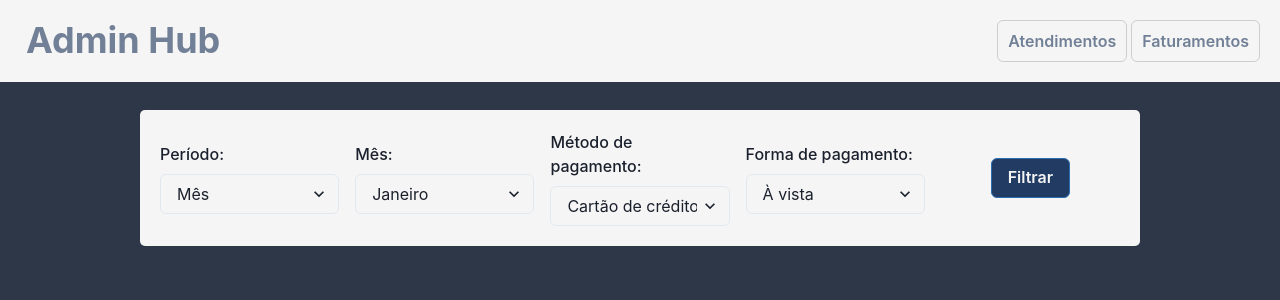
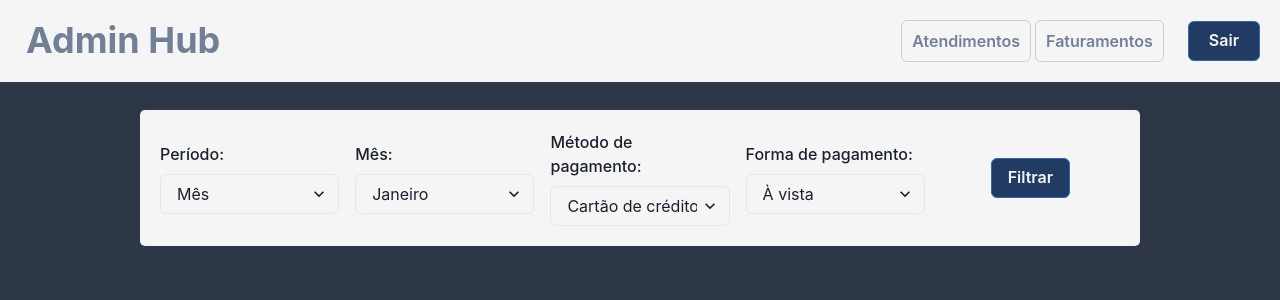
Before and after one commit to eliforte/admin-hub, a React (Create React App) app: page /home/faturamentos in a window 1280 px wide. Shown: the top 300 px of the page. Built offline with nearby package versions, Linux system fonts and the light colour scheme.

Commit message:
feat: add btn `logout` into `Navbar` n `Sideber`

```diff
--- a/src/components/navbar/index.tsx
+++ b/src/components/navbar/index.tsx
@@ -7,6 +7,11 @@ import { useNavigate } from 'react-router-dom';
 
 export const Navbar: React.FC = () => {
   const Navigate = useNavigate();
+
+  const logout = () => {
+    localStorage.clear();
+    Navigate('/');
+  };
 
   return (
     <Flex
@@ -34,6 +39,17 @@ export const Navbar: React.FC = () => {
       >
         Faturamentos
       </Button>
+      <Button
+        ml="20px"
+        p="10px 20px"
+        border="1px solid #2B6CB0"
+        backgroundColor="#213b62"
+        color="whitesmoke"
+        _hover={{ backgroundColor: '#0d1d34' }}
+        onClick={() => logout()}
+      >
+        Sair
+      </Button>
     </Flex>
   );
 };
--- a/src/components/sidebar/index.tsx
+++ b/src/components/sidebar/index.tsx
@@ -7,6 +7,7 @@ import {
   DrawerCloseButton,
   DrawerHeader,
   DrawerBody,
+  DrawerFooter,
   useDisclosure,
   Flex,
 } from '@chakra-ui/react';
@@ -15,12 +16,18 @@ import {
   MenuSharp,
   List,
   Assessment,
+  LogoutSharp,
 } from '@mui/icons-material/';
 
 export const Sidebar: React.FC = () => {
   const { isOpen, onOpen, onClose } = useDisclosure();
   const btnRef = React.useRef(null);
   const Navigate = useNavigate();
+
+  const logout = () => {
+    localStorage.clear();
+    Navigate('/');
+  };
 
   return (
     <>
@@ -65,6 +72,15 @@ export const Sidebar: React.FC = () => {
               </Button>
             </Flex>
           </DrawerBody>
+          <DrawerFooter justifyContent="flex-start">
+            <Button
+              leftIcon={<LogoutSharp />}
+              variant="link"
+              onClick={() => logout()}
+            >
+              Sair
+            </Button>
+          </DrawerFooter>
         </DrawerContent>
       </Drawer>
     </>
```
